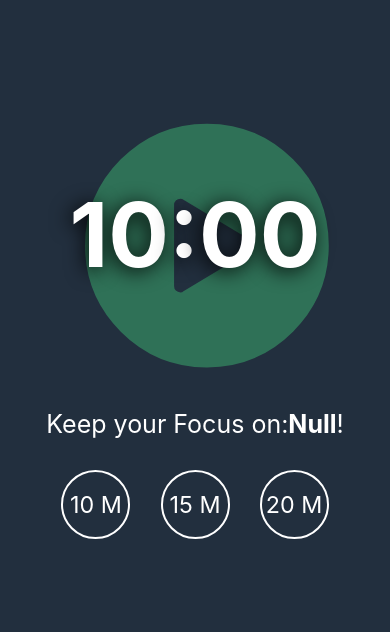
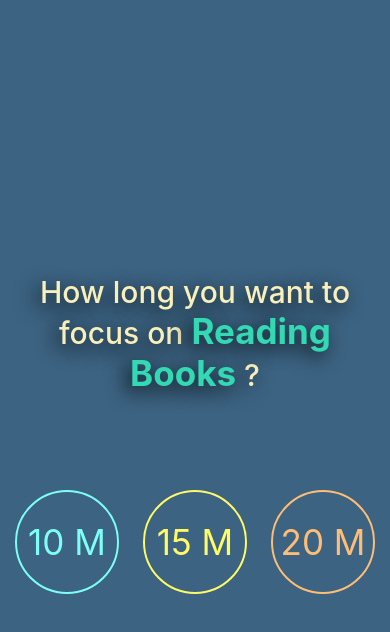
Before and after one commit to zamanshahed/focusTime, a React Native app: screen / in a window 390 px wide. Shown: the top 632 px of the page. Built offline with nearby package versions, Linux system fonts and the light colour scheme.

Commit message:
pre-timer setup for defining the focus duration

```diff
--- a/App.js
+++ b/App.js
@@ -3,9 +3,10 @@ import React, { useState } from "react";
 import { StyleSheet, Text, TextInput, View } from "react-native";
 import { Focus } from "./src/features/Focus";
 import { AddFocus } from "./src/features/AddFocus";
+import { TimeChooser } from "./src/features/TimeChooser";
 
 export default function App() {
-  const [focustTopic, setFocusTopic] = useState("null");
+  const [focustTopic, setFocusTopic] = useState("reading books");
   const FocusTopicHandler = (value) => {
     setFocusTopic(value);
   };
@@ -17,7 +18,7 @@ export default function App() {
         style={styles.linearGradient}
       > */}
       {focustTopic ? (
-        <Focus focusTitle={focustTopic} />
+        <TimeChooser focusTitle={focustTopic} />
       ) : (
         <AddFocus FocusTopicHandler={FocusTopicHandler} />
       )}
@@ -29,7 +30,7 @@ export default function App() {
 const styles = StyleSheet.create({
   container: {
     flex: 1,
-    backgroundColor: "#222f3e",
+    backgroundColor: "#3c6382",
     alignItems: "center",
     justifyContent: "space-between",
     paddingTop: "21%",
--- a/package.json
+++ b/package.json
@@ -14,6 +14,7 @@
     "react-dom": "16.13.1",
     "react-native": "https://github.com/expo/react-native/archive/sdk-42.0.0.tar.gz",
     "react-native-linear-gradient": "^2.5.6",
+    "react-native-paper": "^4.9.2",
     "react-native-vector-icons": "^8.1.0",
     "react-native-web": "~0.13.12"
   },
--- a/src/features/AddFocus.js
+++ b/src/features/AddFocus.js
@@ -31,7 +31,7 @@ export const AddFocus = ({ FocusTopicHandler }) => {
           title="+"
           size="45"
           onPress={() => {
-            console.log(dataRec);
+            // console.log(dataRec);
             FocusTopicHandler(dataRec);
           }}
         />
--- a/src/features/Focus.js
+++ b/src/features/Focus.js
@@ -1,16 +1,18 @@
 import { StatusBar } from "expo-status-bar";
 import React, { useState } from "react";
 import { StyleSheet, Text, TouchableOpacity, View } from "react-native";
-import { RoundBtn } from "../components/RoundBtn";
+// import { RoundBtn } from "../components/RoundBtn";
 import { Timer } from "./Timer/Timer";
 import Icon from "react-native-vector-icons/Ionicons";
 
-export const Focus = ({ focusTitle }) => {
+export const Focus = ({ focusTitle, defaultTime = 5 }) => {
   const [isStarted, setIsStarted] = useState(false);
-  const defaultTime = 10;
-  const [time, setTime] = useState(defaultTime);
+  // const defaultTime = 10;
+  // const [time, setTime] = useState(defaultTime);
+
   return (
     <View style={styles.container}>
+      <View style={styles.timerContainer}>
         <TouchableOpacity
           onPress={() => {
             setIsStarted(!isStarted);
@@ -19,60 +21,33 @@ export const Focus = ({ focusTitle }) => {
           <Text style={styles.statusBtn}>
             {!isStarted ? (
               <Icon
-              name="play-circle"
-              size={300}
+                name="play-circle-outline"
+                size={100}
                 style={styles.statusBtn}
-              color="rgba(60,179,113,0.5)"
+                color="#b8e994"
               />
             ) : (
               <Icon
-              name="pause-circle"
-              size={300}
+                name="pause-circle-outline"
+                size={100}
                 style={styles.statusBtn}
-              color="rgba(255,5,100,0.3)"
+                color="#e77f67"
               />
             )}
           </Text>
+        </TouchableOpacity>
         <View style={styles.timerStyle}>
-          <Timer minutes={time} isPaused={!isStarted} />
+          <Timer minutes={defaultTime} isPaused={!isStarted} />
         </View>
-      </TouchableOpacity>
-      <Text style={{ fontSize: 25, color: "#fff", paddingTop: 120 }}>
-        Keep your Focus on:
+      </View>
+      <Text style={{ fontSize: 25, color: "#fff", paddingTop: 35 }}>
+        Keep your Focus on:{"  "}
         <Text style={{ fontWeight: "bold", textTransform: "capitalize" }}>
           {focusTitle}
         </Text>
         !
       </Text>
-      <View
-        style={{
-          flexDirection: "row",
-          justifyContent: "space-around",
-          paddingVertical: 31,
-        }}
-      >
-        <RoundBtn
-          size={70}
-          title="10 M"
-          onPress={() => {
-            setTime(10);
-          }}
-        />
-        <RoundBtn
-          size={70}
-          title="15 M"
-          onPress={() => {
-            setTime(15);
-          }}
-        />
-        <RoundBtn
-          size={70}
-          title="20 M"
-          onPress={() => {
-            setTime(20);
-          }}
-        />
-      </View>
+
       <StatusBar style="inverted" />
     </View>
   );
@@ -80,13 +55,20 @@ export const Focus = ({ focusTitle }) => {
 
 const styles = StyleSheet.create({
   timerStyle: {
-    paddingTop: "33%",
+    paddingTop: "2%",
   },
   statusBtn: {
-    position: "absolute",
     justifyContent: "center",
-    fontWeight: "bold",
     textAlign: "center",
     paddingLeft: 10,
   },
+  timerContainer: {
+    flexDirection: "column-reverse",
+  },
+  container: {
+    flex: 1,
+    // width: "90%",
+    justifyContent: "flex-start",
+    alignItems: "center",
+  },
 });
--- /dev/null
+++ b/src/features/PreTimerPage.js
@@ -0,0 +1,74 @@
+import React from "react";
+import { Text, View } from "react-native";
+import { RoundBtn } from "../components/RoundBtn";
+
+export const PreTimerPage = ({ focusTitle, defaultTimerHandler }) => {
+  return (
+    <View>
+      <Text
+        style={{
+          fontSize: 30,
+          color: "#F8EFBA",
+          paddingTop: "50%",
+          textAlign: "center",
+          fontWeight: "500",
+          textShadowColor: "rgba(0, 0, 0, 0.95)",
+          textShadowOffset: { width: -5, height: 5 },
+          textShadowRadius: 20,
+        }}
+      >
+        How long you want to focus on{" "}
+        <Text
+          style={{
+            fontWeight: "bold",
+            textTransform: "capitalize",
+            fontSize: 35,
+            color: "#33d9b2",
+          }}
+        >
+          {focusTitle}
+        </Text>
+        {" ?"}
+      </Text>
+      <View
+        style={{
+          flexDirection: "row",
+          justifyContent: "space-between",
+          paddingVertical: "25%",
+          //   alignItems: "center",
+        }}
+      >
+        <View style={{ paddingHorizontal: 12 }}>
+          <RoundBtn
+            size={105}
+            title="10 M"
+            color="#7efff5"
+            onPress={() => {
+              defaultTimerHandler(10);
+            }}
+          />
+        </View>
+        <View style={{ paddingHorizontal: 12 }}>
+          <RoundBtn
+            size={105}
+            title="15 M"
+            color="#fffa65"
+            onPress={() => {
+              defaultTimerHandler(15);
+            }}
+          />
+        </View>
+        <View style={{ paddingHorizontal: 12 }}>
+          <RoundBtn
+            size={105}
+            title="20 M"
+            color="#ffbe76"
+            onPress={() => {
+              defaultTimerHandler(20);
+            }}
+          />
+        </View>
+      </View>
+    </View>
+  );
+};
--- /dev/null
+++ b/src/features/TimeChooser.js
@@ -0,0 +1,43 @@
+import { StatusBar } from "expo-status-bar";
+import React, { useState } from "react";
+import { StyleSheet, Text, TouchableOpacity, View } from "react-native";
+import { RoundBtn } from "../components/RoundBtn";
+import { Timer } from "./Timer/Timer";
+import { PreTimerPage } from "./PreTimerPage";
+import Icon from "react-native-vector-icons/Ionicons";
+import { Focus } from "./Focus";
+
+export const TimeChooser = ({ focusTitle }) => {
+  // const [isStarted, setIsStarted] = useState(false);
+  const defaultTime = 0;
+  const [finalTime, setFinalTime] = useState(defaultTime);
+
+  const defaultTimerHandler = (time) => {
+    setFinalTime(time);
+  };
+  console.log("defaultTimerHandler received: ", finalTime);
+
+  return (
+    <View style={styles.container}>
+      {finalTime ? (
+        <Focus focusTitle={focusTitle} defaultTime={finalTime} />
+      ) : (
+        <PreTimerPage
+          focusTitle={focusTitle}
+          defaultTimerHandler={defaultTimerHandler}
+        />
+      )}
+
+      <StatusBar style="inverted" />
+    </View>
+  );
+};
+
+const styles = StyleSheet.create({
+  container: {
+    flex: 1,
+    width: "75%",
+    justifyContent: "flex-start",
+    alignItems: "center",
+  },
+});
--- a/src/features/Timer/Timer.js
+++ b/src/features/Timer/Timer.js
@@ -1,5 +1,6 @@
 import React, { useState, useEffect } from "react";
 import { StyleSheet, Text, View } from "react-native";
+import { ProgressBar } from "react-native-paper";
 
 const MinsToMillis = (mins) => {
   return mins * 60 * 1000;
@@ -9,16 +10,20 @@ const formatTime = (time) => (time < 10 ? `0${time}` : time);
 
 export const Timer = ({ minutes = 15, isPaused = true }) => {
   const [millis, setMillis] = useState(MinsToMillis(minutes));
+  const [progresNow, setProgresNow] = useState(0.9);
 
   const formatMins = Math.floor(millis / 1000 / 60) % 60;
   const formatSec = Math.floor(millis / 1000) % 60;
 
+  const finalTarget = MinsToMillis(minutes);
+
+  // const proBar = React.useRef(null);
   const interval = React.useRef(null);
 
-  //   const TargetTimeHandler = (tempTime) => {
-  //     const tempo = MinsToMillis(tempTime);
-  //     setMillis(tempo);
-  //   };
+  // const TargetTimeHandler = (tempTime) => {
+  //   const tempo = formatMins / finalTarget;
+  //   setProgresNow(tempo);
+  // };
 
   const countDown = () => {
     setMillis((time) => {
@@ -32,33 +37,52 @@ export const Timer = ({ minutes = 15, isPaused = true }) => {
       // updating after deduction and setMillis
       return timeLeft;
     });
+    const tempo = formatMins / finalTarget;
+    setProgresNow(tempo);
   };
 
   useEffect(() => {
     if (isPaused) {
+      if (interval.current) {
+        clearInterval(interval.current);
+      }
       return;
     }
+    // TargetTimeHandler();
     interval.current = setInterval(countDown, 1000);
     return () => clearInterval(interval.current);
   }, [isPaused]);
 
   return (
-    <View>
+    <View style={{ width: 365 }}>
       <Text style={styles.titleText}>
         {formatTime(formatMins)}:{formatTime(formatSec)}
       </Text>
+      <View>
+        <ProgressBar
+          progress={millis / finalTarget}
+          color={"#33d9b2"}
+          style={styles.ProgressBarStyle}
+        />
+      </View>
     </View>
   );
 };
 
 const styles = StyleSheet.create({
   titleText: {
-    fontSize: 90,
-    color: "#fff",
+    fontSize: 100,
+    color: "#33d9b2",
     textAlign: "center",
     fontWeight: "bold",
     textShadowColor: "rgba(0, 0, 0, 0.95)",
-    textShadowOffset: { width: -3, height: 3 },
+    textShadowOffset: { width: -5, height: 5 },
     textShadowRadius: 20,
   },
+  ProgressBarStyle: {
+    height: 20,
+    borderRadius: 90,
+    marginVertical: 32,
+    backgroundColor: "#84817a",
+  },
 });
```
Also changed, not shown: 1 other file (tests, documents, lock files or other folders). Lines whose indentation alone changed are shown as unchanged.
